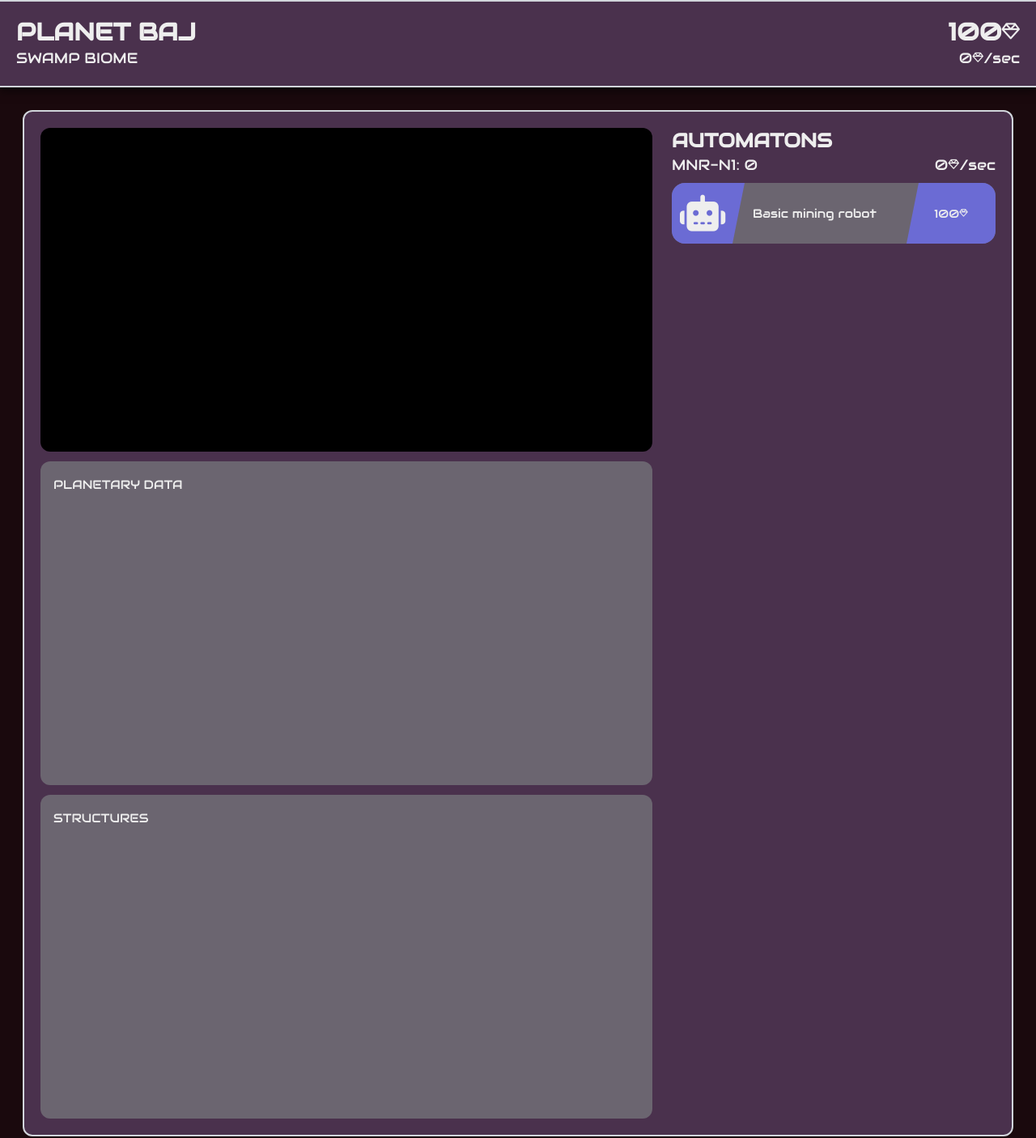
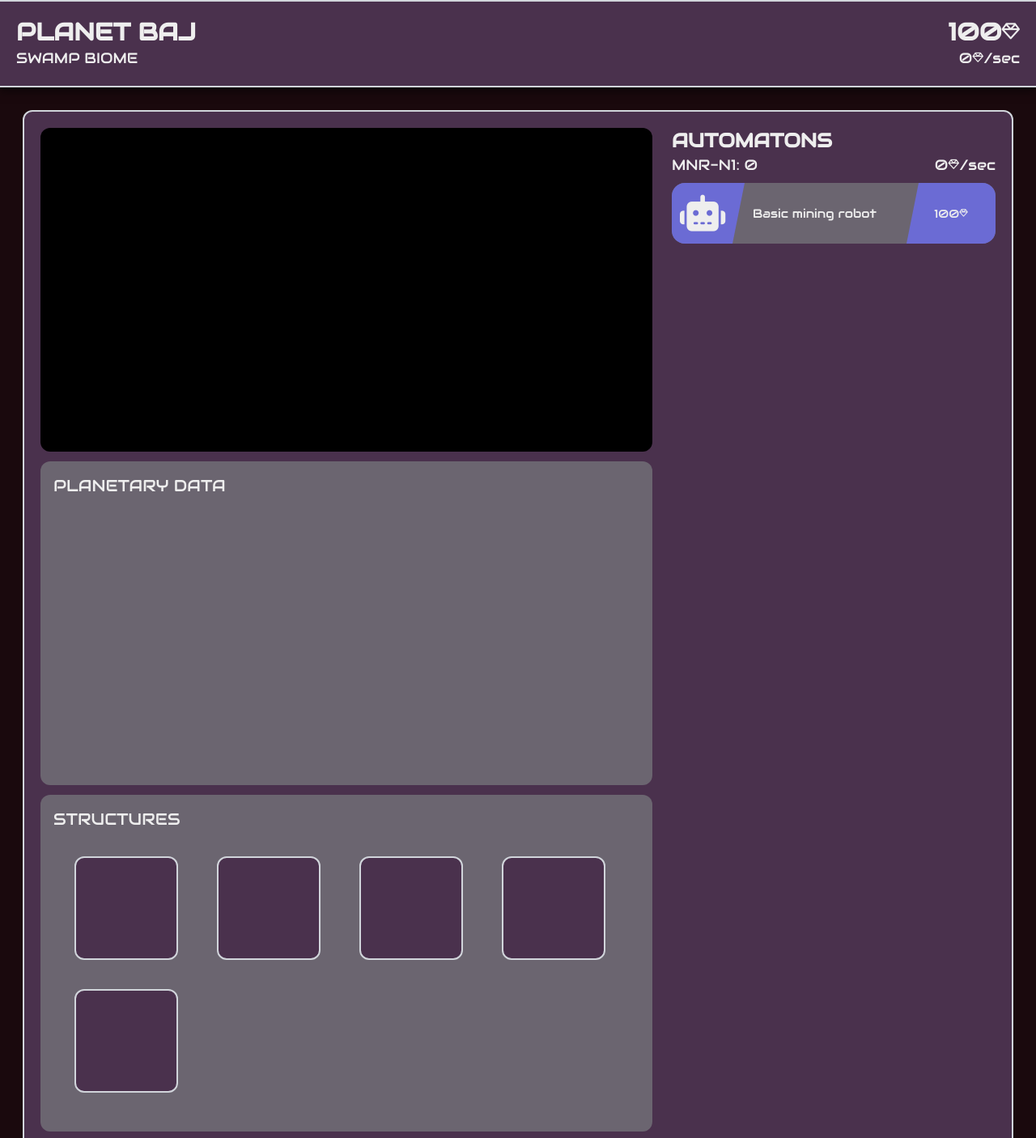
Before and after one commit to Justin-MacIntosh/DeeperAndDarker, a React (Create React App) app in the folder app/: page / in a window 1280 px wide. Shown: the top 1406 px of the page at 81% size. Built offline with nearby package versions, Linux system fonts and the light colour scheme.

Commit message:
Added structure display and refactored more to optimize for rerendering

```diff
--- /dev/null
+++ b/app/src/components/Footer.tsx
@@ -0,0 +1,46 @@
+import { resetGameState } from '../game_state/stateStorageHelpers';
+import { useGameStore } from '../game_state/GameStore';
+
+/*
+ * Footer component displays the footer with save and reset buttons,
+ * and the last date and time the game was saved.
+ */
+const Footer = ({ saveCurrentGameData }: { saveCurrentGameData: () => void}) => {
+  console.log("Footer render");
+
+  const resetAction = useGameStore((state) => state.resetGame);
+  const resetGame = () => {
+    resetGameState();
+    resetAction();
+  }
+
+  return (
+    <footer className="h-full py-5 mx-8 flex content-center">
+      <div className="flex-1"></div>
+      <div className="min-w-[400px] text-right">
+        <LastDateTimeSavedDisplay />
+        <button className="btn-default mr-3" onClick={saveCurrentGameData}>Save</button>
+        <button className="btn-default" onClick={resetGame}>Reset</button>
+      </div>
+    </footer>
+  );
+}
+
+/* LastDateTimeSavedDisplay component displays the last date and time the game was saved. */
+const LastDateTimeSavedDisplay = () => {
+  console.log("LastDateTimeSavedDisplay render");
+
+  const timeSaved = useGameStore((state) => state.timeSaved);
+  if (!timeSaved) {
+    // Render nothing if no data available
+    return null;
+  }
+
+  const lastDateTimeSaved = new Date(timeSaved).toLocaleString();
+  return (
+    <span className="mr-3">Last saved {lastDateTimeSaved}</span>
+  );
+}
+
+// Export the Footer component
+export default Footer;
--- a/app/src/components/Header.tsx
+++ b/app/src/components/Header.tsx
@@ -1,27 +1,10 @@
 import { memo } from 'react';
 
+import GemIcon from '../icons/GemIcon';
 import { useGameStore } from '../game_state/GameStore';
 import { formatNumber } from '../helpers/formatNumber';
 
-const CurrentMoneyDisplay = () => {
-  console.log("CurrentMoneyDisplay render");
-  const currentMoney = useGameStore((state) => state.currentMoney);
-  return (
-    <h1 className="text-3xl font-bold">
-      {formatNumber(currentMoney)}<i className="fa-regular fa-gem fa-xs"/>
-    </h1>
-  );
-};
-const MoneyPerSecondDisplay = () => {
-  console.log("MoneyPerSecondDisplay render");
-  const moneyPerSecond = useGameStore((state) => state.moneyPerSecond);
-  return (
-    <h3 className="text-lg">
-      {formatNumber(moneyPerSecond)}<i className="fa-regular fa-gem fa-xs"/>/sec
-    </h3>
-  );
-};
-
+/* Header component displays the planet title and current production statistics. */
 const Header = memo(() => {
   console.log("Header render");
   return (
@@ -32,19 +15,52 @@ const Header = memo(() => {
         border-gray-300 border-solid border-2 border-l-0 border-r-0
         flex flex-row shadow-[0_5px_10px_rgba(0,0,0,0.5)]"
     >
-      <div
-        id="planet-title"
-        className="min-w-[400px]"
-      >
-        <h1 className='text-3xl font-bold'>PLANET BAJ</h1>
-        <h3 className="text-lg">SWAMP BIOME</h3>
+      <div id="planet-title" className="min-w-[400px]">
+        <PlanetTitle />
       </div>
       <div className="flex-grow"/>
       <div id="production-stats" className="min-w-[400px] text-right">
-        <CurrentMoneyDisplay />
-        <MoneyPerSecondDisplay />
+        <CurrentResourcesDisplay />
+        <ResourcesPerSecondDisplay />
       </div>
     </header>
   )
 });
+
+/* PlanetTitle component displays the planet name and biome. */
+const PlanetTitle = () => {
+  console.log("PlanetTitle render");
+  const planet = useGameStore((state) => state.planet);
+  return (
+    <>
+      <h1 className='uppercase text-3xl font-bold'>Planet {planet.name}</h1>
+      <h3 className="uppercase text-lg">{planet.biome} Biome</h3>
+    </>
+  );
+}
+
+/*
+ * CurrentResourcesDisplay and ResourcesPerSecondDisplay components display the
+ * current resources and resources per second respectively.
+ */
+const CurrentResourcesDisplay = () => {
+  console.log("CurrentResourcesDisplay render");
+  const currentResources = useGameStore((state) => state.currentResources);
+  return (
+    <h1 className="text-3xl font-bold">
+      {formatNumber(currentResources)}<GemIcon/>
+    </h1>
+  );
+};
+const ResourcesPerSecondDisplay = () => {
+  console.log("ResourcesPerSecondDisplay render");
+  const resourcesPerSecond = useGameStore((state) => state.resourcesPerSecond);
+  return (
+    <h3 className="text-lg">
+      {formatNumber(resourcesPerSecond)}<GemIcon/>/sec
+    </h3>
+  );
+};
+
+// Export the Header component
 export default Header;
--- a/app/src/components/PlanetContent.tsx
+++ b/app/src/components/PlanetContent.tsx
@@ -1,6 +1,26 @@
 import { memo } from 'react';
 
+import { StructureSlot, useGameStore } from '../game_state/GameStore';
+
+
+const StructureCell = ({ slot }: { slot: StructureSlot }) => {
+  console.log("StructureCell render");
+
+  return (
+    <li className="
+      bg-med-purple h-32 w-32
+      border-gray-300 border-solid border-2 rounded-xl
+      hover:brightness-125 hover:-translate-y-1
+      active:brightness-125 active:-translate-y-0.5
+      cursor-pointer transition-all duration-75"
+    ></li>
+  )
+}
+
 const PlanetContent = memo(() => {
+  console.log("PlanetContent render");
+  const planet = useGameStore((state) => state.planet);
+
   return (
     <div
       id="content"
@@ -27,17 +47,27 @@ const PlanetContent = memo(() => {
             flex-1 rounded-xl
             2xl:rounded-l-none 2xl:rounded-r-xl"
         >
-          <h3>PLANETARY DATA</h3>
+          <h3 className="uppercase text-xl">Planetary Data</h3>
         </div>
       </div>
       <div className="content-structures-row">
         <div
           id="structure-display"
           className="
-            p-4 min-h-[400px] bg-light-purple
+            p-4 bg-light-purple
             flex-1 rounded-xl"
         >
-          <h3>STRUCTURES</h3>
+          <h3 className="uppercase text-xl mb-5">Structures</h3>
+          <ul
+            id="structures-container"
+            className="
+              grid grid-cols-[repeat(auto-fit,_minmax(140px,_max-content))]
+              gap-9 justify-items-center justify-center pr-4 py-3 mb-5"
+          >
+            {planet.structureSlots.map((slot, index) => (
+              <StructureCell key={index} slot={slot} />
+            ))}
+          </ul>
         </div>
       </div>
     </div>
--- a/app/src/game_state/GameStore.tsx
+++ b/app/src/game_state/GameStore.tsx
@@ -1,19 +1,28 @@
 import { create } from 'zustand';
 import { loadGameState } from './stateStorageHelpers';
 
+/* Types and Interfaces */
 export interface GameState {
+  planet: Planet;
   robots: Robot[];
-  currentMoney: number;
-  moneyPerSecond: number;
+  currentResources: number;
+  resourcesPerSecond: number;
   timeSaved: number;
   timeOfflineData?: OfflineData;
 }
-
-export interface OfflineData {
-  moneyEarned: number;
-  timeElapsed: number;
+interface Planet {
+  name: string;
+  biome: string;
+  structureSlots: StructureSlot[];
+  difficultyCoefficient: number;
 }
-
+export interface StructureSlot {
+  id: number;
+  structure?: Structure;
+}
+interface Structure {
+  type: string;
+}
 export interface Robot {
   id: number;
   name: string;
@@ -28,10 +37,27 @@ export interface Robot {
   isBeingShown: boolean;
   animateAppearance: boolean;
 }
+export interface OfflineData {
+  moneyEarned: number;
+  timeElapsed: number;
+}
 
+/* Initial Game State */
 const INITIAL_GAME_STATE: GameState = {
-  currentMoney: 100,
-  moneyPerSecond: 0,
+  planet: {
+    name: "Baj",
+    biome: "Swamp",
+    structureSlots: [
+      { id: 1 },
+      { id: 2 },
+      { id: 3 },
+      { id: 4 },
+      { id: 5 },
+    ],
+    difficultyCoefficient: 1.0,
+  },
+  currentResources: 100,
+  resourcesPerSecond: 0,
   timeSaved: 0,
   robots: [
     {
@@ -87,9 +113,9 @@ export const useGameStore = create<GameState & {
   ...LOADED_GAME_STATE,
 
   tick: (milliseconds: number) => {
-    const { currentMoney, moneyPerSecond, robots } = get();
+    const { currentResources, resourcesPerSecond, robots } = get();
     const tickRate = milliseconds / 1000;
-    const updatedMoney = currentMoney + moneyPerSecond * tickRate;
+    const updatedMoney = currentResources + resourcesPerSecond * tickRate;
 
     const updatedRobots = robots.map(robot => {
       if (!robot.isBeingShown && updatedMoney > robot.minMoneyToShow) {
@@ -98,11 +124,11 @@ export const useGameStore = create<GameState & {
       return robot;
     });
 
-    set({ currentMoney: updatedMoney, robots: updatedRobots });
+    set({ currentResources: updatedMoney, robots: updatedRobots });
   },
 
   purchaseRobot: (robotId: number) => {
-    const { robots, currentMoney, moneyPerSecond } = get();
+    const { robots, currentResources, resourcesPerSecond } = get();
     const robotIndex = robots.findIndex(r => r.id === robotId);
     if (robotIndex === -1) {
       console.error(`Robot with ID ${robotId} not found.`);
@@ -110,7 +136,7 @@ export const useGameStore = create<GameState & {
     }
 
     const robot = robots[robotIndex];
-    if (currentMoney < robot.currentCost) {
+    if (currentResources < robot.currentCost) {
       console.error(`Not enough money to buy robot with ID ${robotId}.`);
       return;
     }
@@ -120,8 +146,8 @@ export const useGameStore = create<GameState & {
     updatedRobots[robotIndex] = updatedRobot;
 
     set({
-      currentMoney: currentMoney - robot.currentCost,
-      moneyPerSecond: moneyPerSecond + robot.baseProduction,
+      currentResources: currentResources - robot.currentCost,
+      resourcesPerSecond: resourcesPerSecond + robot.baseProduction,
       robots: updatedRobots,
     });
   },
--- a/app/src/game_state/stateStorageHelpers.ts
+++ b/app/src/game_state/stateStorageHelpers.ts
@@ -3,7 +3,8 @@ import { GameState } from "./GameStore";
 const GAME_STATE_KEY = 'planet_cracker_game_state';
 
 export const saveGameState = (state: GameState) => {
-  localStorage.setItem(GAME_STATE_KEY, JSON.stringify(state));
+  const b64State = btoa(JSON.stringify(state));
+  localStorage.setItem(GAME_STATE_KEY, b64State);
 }
 
 export const loadGameState = (): GameState | null => {
@@ -12,10 +13,19 @@ export const loadGameState = (): GameState | null => {
     return null;
   }
 
-  const parsedState = JSON.parse(savedState) as GameState;
+  // Decode base64 string and handle potential errors
+  let decodedState: string;
+  try {
+    decodedState = atob(savedState);
+  } catch (e) {
+    return null;
+  }
+
+  // Parse the JSON and calculate offline data
+  const parsedState = JSON.parse(decodedState) as GameState;
   const timeElapsed = Date.now() - parsedState.timeSaved;
-  const moneyEarned = parsedState.moneyPerSecond * (timeElapsed / 1000);
-  parsedState.currentMoney += moneyEarned;
+  const moneyEarned = parsedState.resourcesPerSecond * (timeElapsed / 1000);
+  parsedState.currentResources += moneyEarned;
   parsedState.timeOfflineData = {
     moneyEarned: moneyEarned,
     timeElapsed: timeElapsed
--- /dev/null
+++ b/app/src/icons/GemIcon.tsx
@@ -0,0 +1,4 @@
+const GemIcon = () => {
+  return <i className="fa-regular fa-gem fa-xs"/>
+}
+export default GemIcon;
--- a/app/src/style.css
+++ b/app/src/style.css
@@ -1,6 +1,15 @@
 @tailwind base;
 @tailwind components;
 @tailwind utilities;
+
+@layer components {
+    .btn-default {
+        @apply h-12 bg-med-purple px-4 py-2 rounded-lg shadow-md
+          hover:brightness-125 hover:-translate-y-1
+          active:brightness-110 active:-translate-y-0.5
+          transition-all duration-75;
+    }
+}
 
 /* Global Style Reset */
 * {
```
Also changed, not shown: app/src/App.tsx (+7 -41 lines), app/src/components/RobotDisplay.tsx (+10 -7 lines).
